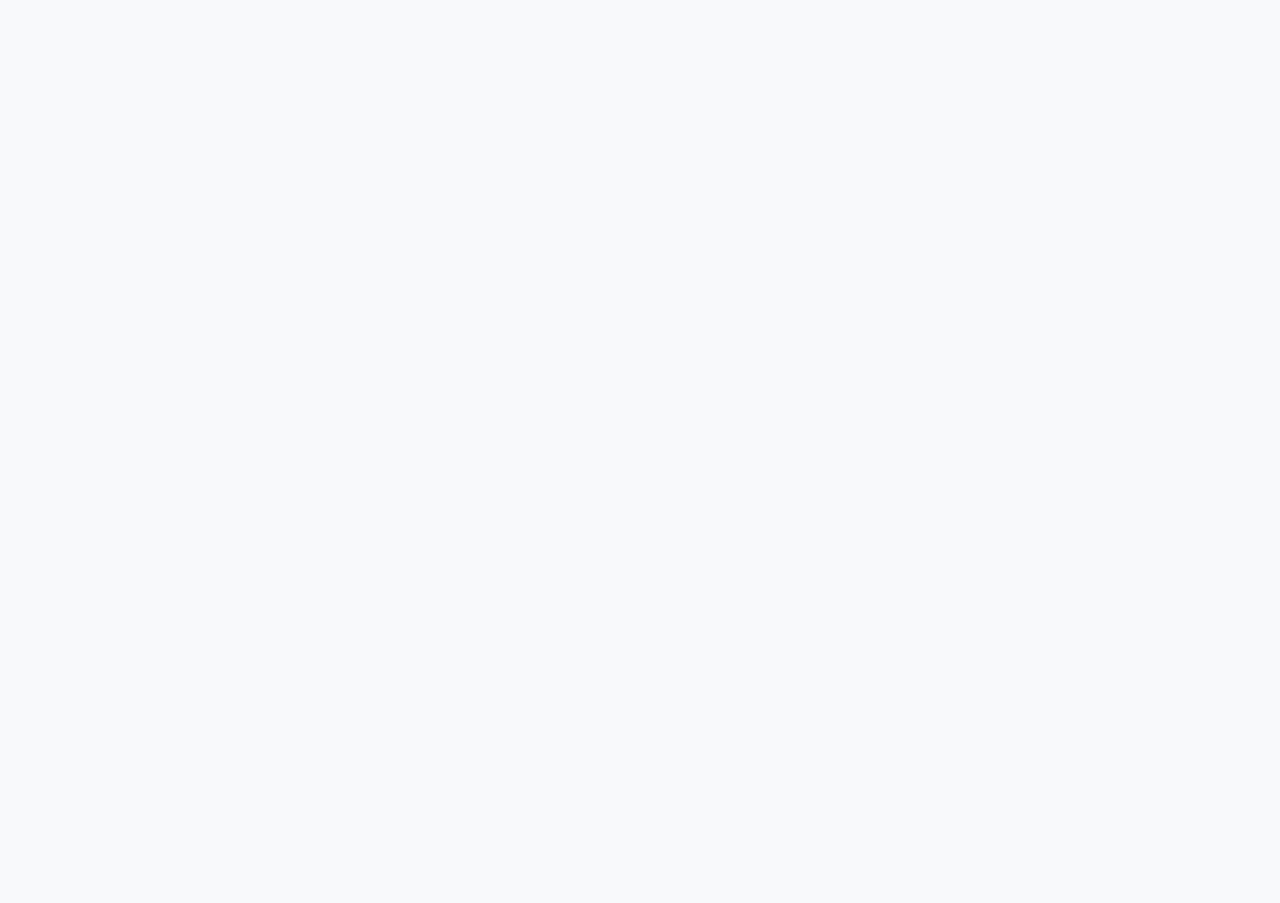
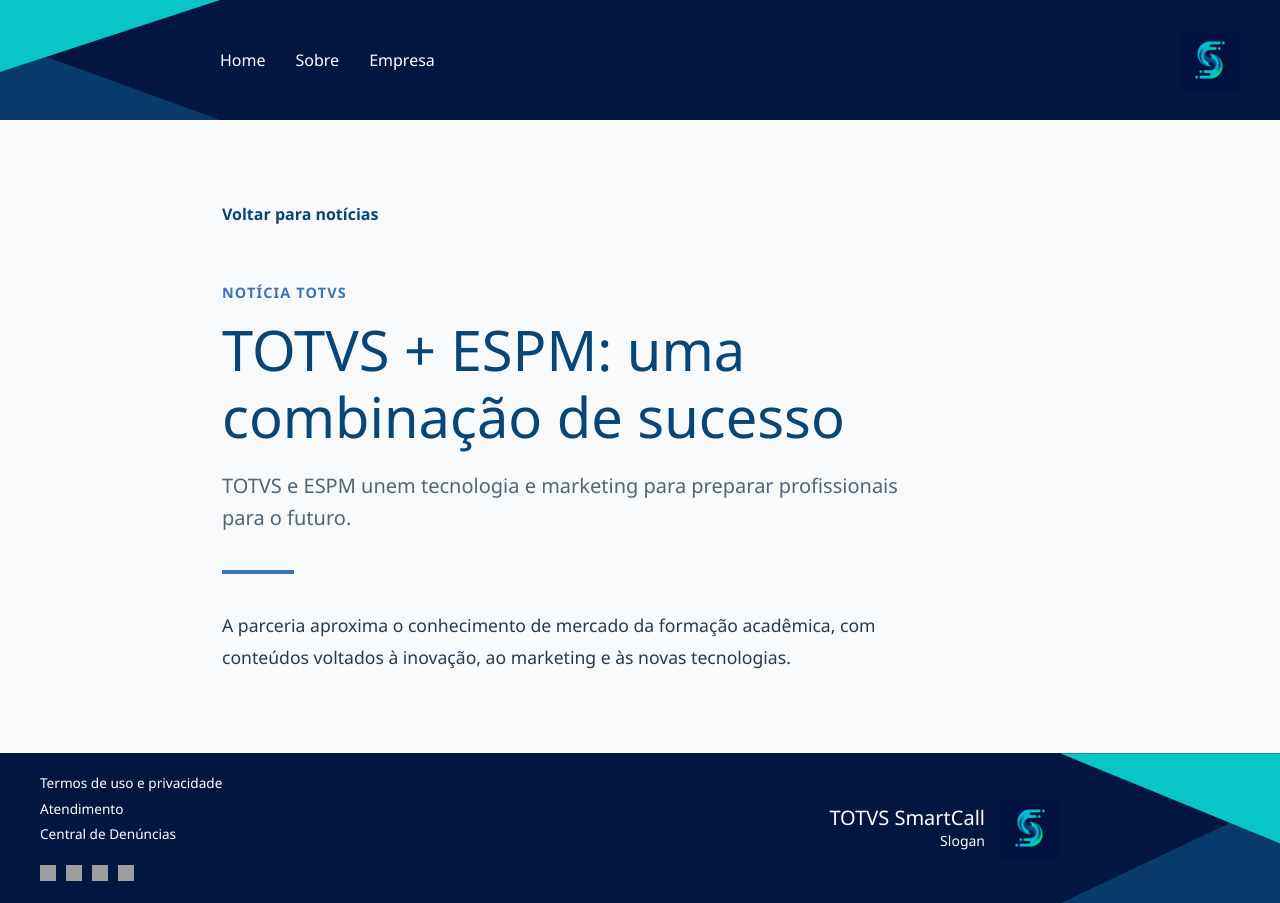
Before and after one commit to juliapompu/TOTVS_SmartCall_React, a React (Vite) app: page /noticia/1 in a window 1280 px wide. Before the commit this address had no page. Before the commit the page ends 800 px from the top, so only its background shows below. Built offline with nearby package versions, Linux system fonts and the light colour scheme; grey boxes are pictures that could not be loaded.

Commit message:
feat: add Noticia page and routing; enhance Body component with news links and styles

```diff
--- a/src/App.jsx
+++ b/src/App.jsx
@@ -5,6 +5,7 @@
 import Home from './pages/Home';
 import Sobre from './pages/Sobre';
 import Empresa from './pages/Empresa';
+import Noticia from './pages/Noticia';
 
 function App() {
   return (
@@ -14,6 +15,7 @@
           <Route index element={<Home />} />
           <Route path="sobre" element={<Sobre />} />
           <Route path="empresa" element={<Empresa />} />
+          <Route path="noticia/:id" element={<Noticia />} />
         </Route>
       </Routes>
     </BrowserRouter>
--- a/src/Components/Body.css
+++ b/src/Components/Body.css
@@ -21,6 +21,20 @@
     object-fit: cover;
 }
 
+.news-image-link {
+    display: block;
+    cursor: pointer;
+}
+
+.news-image-link img {
+    transition: filter 180ms ease, transform 180ms ease;
+}
+
+.news-image-link:hover img {
+    filter: brightness(0.88);
+    transform: scale(1.01);
+}
+
 .carousel-caption {
     background: rgba(0, 0, 0, 0.40);
     padding: 1rem;
--- a/src/Components/Body.jsx
+++ b/src/Components/Body.jsx
@@ -4,6 +4,7 @@
 import Noticia3 from '../assets/noticia3.jpg';
 import 'bootstrap/dist/css/bootstrap.min.css';
 import 'bootstrap/dist/js/bootstrap.bundle.min.js';
+import { Link } from 'react-router-dom';
 
 export default function Body() {
     return (
@@ -17,21 +18,27 @@
                 {/* aqui são as imgs que coloquei como noticias para girar no carrossel, precisa ter 3 imgs com cada uma 1 sessão explicando */}
                 <div className="carousel-inner">
                     <div className="carousel-item active">
-                        <img src={Noticia1} className="d-block w-100" alt="Notícia 1"/>
+                        <Link to="/noticia/1" className="news-image-link" aria-label="Ler notícia sobre TOTVS e ESPM">
+                            <img src={Noticia1} className="d-block w-100" alt="Notícia 1"/>
+                        </Link>
                         <div className="carousel-caption d-none d-md-block">
                             <h5>TOTVS + ESPM! Uma combinação de sucesso!</h5>
                             <p>TOTVS encontrou uma parceira com a ESMP para incluir graduações de marketing voltado a tecnologia na faculdade.</p>
                         </div>
                     </div>
                     <div className="carousel-item">
-                        <img src={Noticia2} className="d-block w-100" alt="Notícia 2"/>
+                        <Link to="/noticia/2" className="news-image-link" aria-label="Ler notícia sobre BTG e TOTVS">
+                            <img src={Noticia2} className="d-block w-100" alt="Notícia 2"/>
+                        </Link>
                         <div className="carousel-caption d-none d-md-block">
                             <h5>BTG e TOTVS quem diria?</h5>
                             <p>Veja mais sobre como a BTG Pactual comprou as ações da TOTVS em vez do Itau.</p>
                         </div>
                     </div>
                     <div className="carousel-item">
-                        <img src={Noticia3} className="d-block w-100" alt="Notícia 3"/>
+                        <Link to="/noticia/3" className="news-image-link" aria-label="Ler notícia sobre o Prêmio TOTVS Brasil">
+                            <img src={Noticia3} className="d-block w-100" alt="Notícia 3"/>
+                        </Link>
                         <div className="carousel-caption d-none d-md-block">
                             <h5>Prêmio TOTVS Brasil!</h5>
                             <p>Saiba mais sobre o evento mais esperado da TOTVS, conhece uma empresa que poderia fazer parte? Entre em contato pelo Complaence! </p>
--- a/src/Components/JsonUploadDetail.jsx
+++ b/src/Components/JsonUploadDetail.jsx
@@ -26,27 +26,23 @@
   };
 
   return (
-    <div className="company-detail-overlay" onClick={onClose}>
-      <div className="company-detail-card" onClick={(e) => e.stopPropagation()}>
-        <button className="company-detail-close" onClick={onClose} aria-label="Fechar">×</button>
+    <div className="upload-detail-overlay" onClick={onClose}>
+      <div className="upload-detail-card" onClick={(e) => e.stopPropagation()}>
+        <button className="upload-detail-close" onClick={onClose} aria-label="Fechar">×</button>
 
-        <div className="company-detail-header">
-          <div>
-            <h3>Upload JSON</h3>
-            <p className="company-detail-subtitle">Selecione um arquivo .json para visualizar e carregar</p>
-          </div>
-        </div>
-
-        <div className="company-detail-section">
-          <input type="file" accept=".json,application/json" onChange={handleFile} />
-          {fileName && <p style={{margin:'8px 0 0 0'}}>Arquivo: {fileName}</p>}
-          {error && <p style={{color:'red'}}>{error}</p>}
+        <div className="upload-detail-content">
+          <label className="upload-detail-button">
+            <span>Cole sua transcrição aqui</span>
+            <input type="file" accept=".json,application/json" onChange={handleFile} />
+          </label>
+          {fileName && <p className="upload-detail-file-name">Arquivo: {fileName}</p>}
+          {error && <p className="upload-detail-error">{error}</p>}
         </div>
 
         {jsonText && (
-          <div className="company-detail-section">
-            <div className="company-detail-label">Preview</div>
-            <pre style={{background:'#6594c3',padding:10,borderRadius:4,overflow:'auto',maxHeight:300}}>{jsonText}</pre>
+          <div className="upload-detail-preview">
+            <div className="upload-detail-label">Preview</div>
+            <pre>{jsonText}</pre>
           </div>
         )}
       </div>
--- a/src/Pages/Home.jsx
+++ b/src/Pages/Home.jsx
@@ -1,10 +1,10 @@
 import React, { useState, useEffect } from 'react';
-import MeetingCard from '../components/MeetingCard';
-import TopListCard from '../components/TopListCard';
-import Body from '../components/Body';
-import CompanyCard from '../components/CompanyCard';
-import CompanyDetailCard from '../components/CompanyDetailCard';
-import JsonUploadDetail from '../components/JsonUploadDetail';
+import MeetingCard from '../Components/MeetingCard';
+import TopListCard from '../Components/TopListCard';
+import Body from '../Components/Body';
+import CompanyCard from '../Components/CompanyCard';
+import CompanyDetailCard from '../Components/CompanyDetailCard';
+import JsonUploadDetail from '../Components/JsonUploadDetail';
 import '../styles/Home.css';
 
 // Importação das logos locais
@@ -71,7 +71,11 @@
       {/* Carrossel de Notícias existente (Componente Body) */}
       <Body />
 
-
+      <div className="text-center mb-5">
+        <button className="botao-trascricao" onClick={() => setShowUpload(true)}>
+          <h4>Coloque sua transcrição aqui!</h4>
+        </button>
+      </div>
 
       {/* Cards de Top 5 */}
       <div className="row g-5 mt-4 mb-5">
--- /dev/null
+++ b/src/Pages/Noticia.jsx
@@ -0,0 +1,36 @@
+import { Link, useParams } from 'react-router-dom';
+import '../styles/Noticia.css';
+
+const noticias = {
+  1: {
+    title: 'TOTVS + ESPM: uma combinação de sucesso',
+    summary: 'TOTVS e ESPM unem tecnologia e marketing para preparar profissionais para o futuro.',
+    content: 'A parceria aproxima o conhecimento de mercado da formação acadêmica, com conteúdos voltados à inovação, ao marketing e às novas tecnologias.',
+  },
+  2: {
+    title: 'BTG e TOTVS: uma nova movimentação no mercado',
+    summary: 'Confira os detalhes da movimentação envolvendo as empresas.',
+    content: 'A operação reforça o interesse do mercado por empresas brasileiras de tecnologia e movimenta o setor de soluções digitais para negócios.',
+  },
+  3: {
+    title: 'Prêmio TOTVS Brasil',
+    summary: 'Conheça o evento que celebra inovação e resultados.',
+    content: 'O Prêmio TOTVS Brasil reconhece empresas e profissionais que transformam seus negócios por meio da tecnologia, da colaboração e da inovação.',
+  },
+};
+
+export default function Noticia() {
+  const { id } = useParams();
+  const noticia = noticias[id] || noticias[1];
+
+  return (
+    <article className="news-page container">
+      <Link to="/" className="news-back-link">Voltar para notícias</Link>
+      <p className="news-page-kicker">Notícia TOTVS</p>
+      <h1>{noticia.title}</h1>
+      <p className="news-page-summary">{noticia.summary}</p>
+      <div className="news-page-divider" />
+      <p className="news-page-content">{noticia.content}</p>
+    </article>
+  );
+}
--- a/src/styles/JsonUploadDetail.css
+++ b/src/styles/JsonUploadDetail.css
@@ -1,13 +1,119 @@
-.company-detail-card{
-  background: #7FB2F1;
-  width: 1000px;
-  height: 500px;
-  border-radius: 8px;
-
+.upload-detail-overlay {
+  position: fixed;
+  inset: 0;
+  z-index: 1050;
+  display: flex;
+  align-items: center;
+  justify-content: center;
+  padding: 24px;
+  background: rgba(218, 233, 250, 0.88);
 }
 
+.upload-detail-card {
+  position: relative;
+  display: flex;
+  flex-direction: column;
+  width: min(100%, 820px);
+  min-height: 680px;
+  padding: 40px;
+  color: #f7fbff;
+  background: #7fb2f1;
+  border-radius: 15px;
+  box-shadow: -28px 32px 0 #71899c;
+}
 
-.company-detail-header{
+.upload-detail-close {
+  position: absolute;
+  top: 10px;
+  right: 14px;
+  z-index: 1;
+  padding: 0;
+  color: #ffffff;
+  font-size: 28px;
+  line-height: 1;
+  background: transparent;
+  border: 0;
+  cursor: pointer;
+}
 
+.upload-detail-content {
+  display: flex;
+  flex: 1;
+  flex-direction: column;
+  align-items: center;
+  justify-content: center;
+}
 
+.upload-detail-button {
+  display: flex;
+  align-items: center;
+  justify-content: center;
+  width: min(100%, 520px);
+  min-height: 78px;
+  padding: 0 30px;
+  color: #dbeaff;
+  font-size: 22px;
+  font-weight: 600;
+  text-align: center;
+  background: #3975b9;
+  border-radius: 999px;
+  cursor: pointer;
+  transition: background-color 180ms ease, transform 180ms ease;
 }
+
+.upload-detail-button:hover {
+  background: #3069a8;
+  transform: translateY(-2px);
+}
+
+.upload-detail-button input {
+  position: absolute;
+  width: 1px;
+  height: 1px;
+  overflow: hidden;
+  clip: rect(0 0 0 0);
+  white-space: nowrap;
+}
+
+.upload-detail-file-name,
+.upload-detail-error {
+  max-width: 100%;
+  margin: 12px 0 0;
+  overflow-wrap: anywhere;
+  text-align: center;
+}
+
+.upload-detail-error {
+  color: #8b1721;
+}
+
+.upload-detail-preview {
+  margin-top: 16px;
+}
+
+.upload-detail-label {
+  margin-bottom: 6px;
+  font-weight: 600;
+}
+
+.upload-detail-preview pre {
+  max-height: 180px;
+  margin: 0;
+  padding: 10px;
+  overflow: auto;
+  color: #17365b;
+  background: #6594c3;
+  border-radius: 4px;
+}
+
+@media (max-width: 480px) {
+  .upload-detail-card {
+    min-height: 400px;
+    padding: 24px;
+  }
+
+  .upload-detail-button {
+    min-height: 64px;
+    font-size: 18px;
+  }
+}
--- /dev/null
+++ b/src/styles/Noticia.css
@@ -0,0 +1,54 @@
+.news-page {
+  max-width: 860px;
+  padding-top: 32px;
+  padding-bottom: 64px;
+}
+
+.news-back-link {
+  display: inline-block;
+  margin-bottom: 56px;
+  color: #084677;
+  font-weight: 600;
+  text-decoration: none;
+}
+
+.news-back-link:hover {
+  text-decoration: underline;
+}
+
+.news-page-kicker {
+  margin-bottom: 12px;
+  color: #3975b9;
+  font-size: 0.9rem;
+  font-weight: 700;
+  letter-spacing: 0.08em;
+  text-transform: uppercase;
+}
+
+.news-page h1 {
+  max-width: 720px;
+  margin-bottom: 20px;
+  color: #084677;
+  font-size: clamp(2rem, 5vw, 3.5rem);
+}
+
+.news-page-summary {
+  max-width: 680px;
+  color: #4f6578;
+  font-size: 1.25rem;
+  line-height: 1.6;
+}
+
+.news-page-divider {
+  width: 72px;
+  height: 4px;
+  margin: 36px 0;
+  background: #3975b9;
+}
+
+.news-page-content {
+  max-width: 680px;
+  color: #263b4d;
+  font-size: 1.1rem;
+  line-height: 1.8;
+}
```
